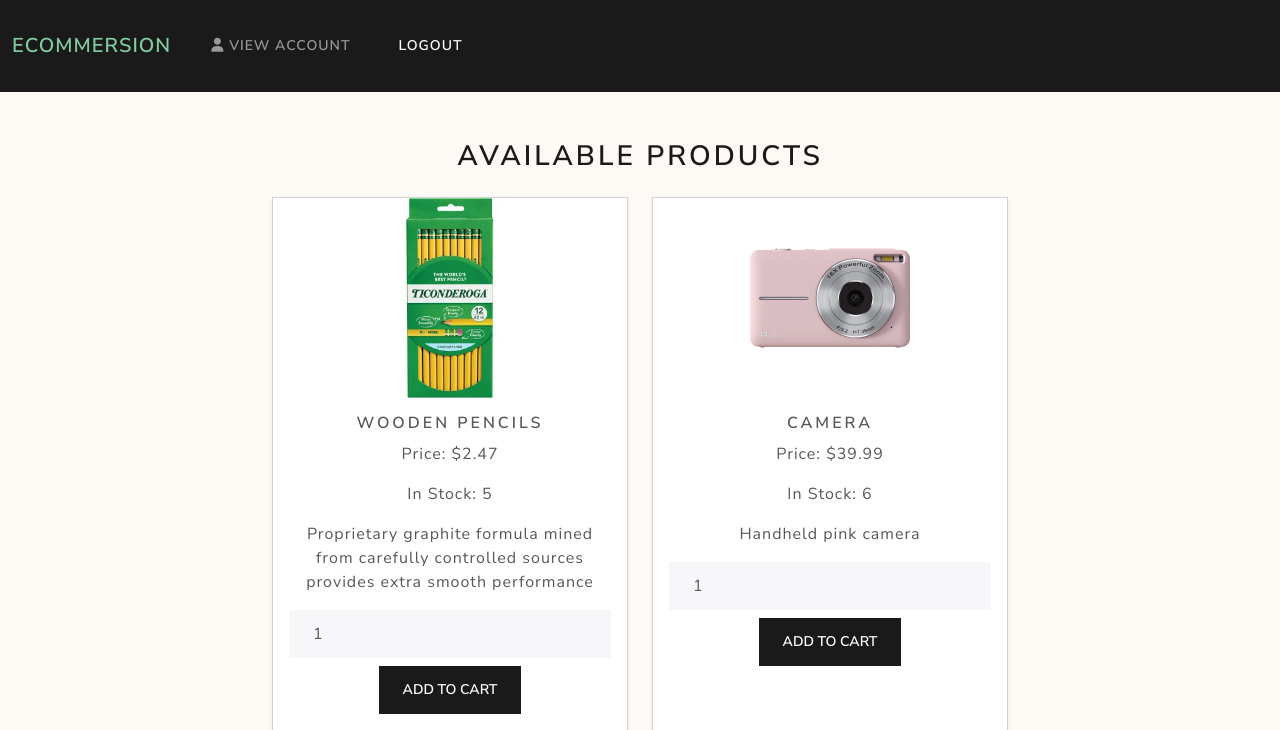
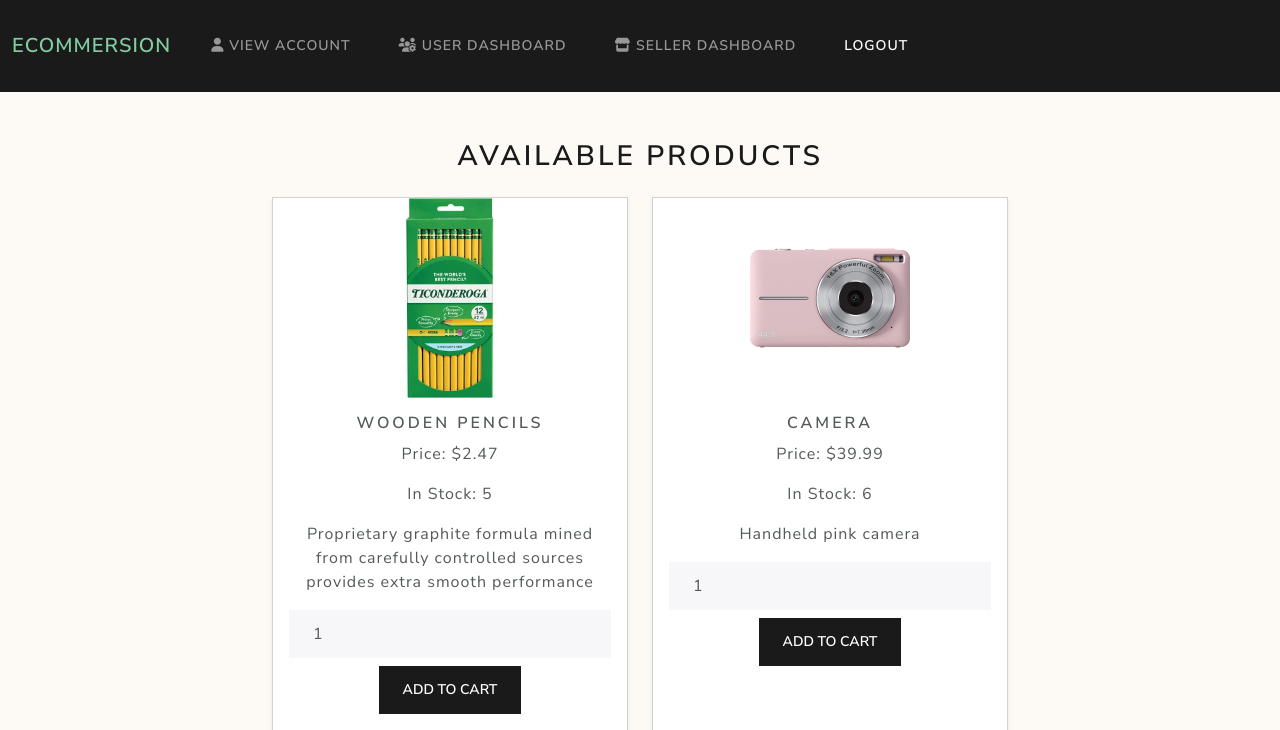
Before and after one commit to dalsford3974/Intro_To_SE_Project_G4, a Flask app: page / in a window 1280 px wide. Shown: the top 730 px of the page. Run offline with Flask 3, Linux system fonts and the light colour scheme; a user stored in the database is signed in; some libraries are stand-ins or nearby versions.

Commit message:
readded the user and seller dashboards

```diff
--- a/templates/home.html
+++ b/templates/home.html
@@ -53,6 +53,14 @@
                         <a class="nav-link" href="/cart"><i class="fas fa-shopping-cart"></i> Cart</a>
                     </li>
                     {% endif %}
+                    {% if current_user.userID == 0 and current_user.is_authenticated %}
+                    <li class="nav-item">
+                        <a class="nav-link" href="/adminDashboard"><i class="fas fa-users-cog"></i> User Dashboard</a>
+                    </li>
+                    <li class="nav-item">
+                        <a class="nav-link" href="/sellerDashboard"><i class="fas fa-store"></i> Seller Dashboard</a>
+                    </li>
+                    {% endif %}
                     <li class="nav-item">
                         {% if current_user.is_authenticated %}
                         <a class="nav-link active" aria-current="page" href="/logout">Logout</a>
```
